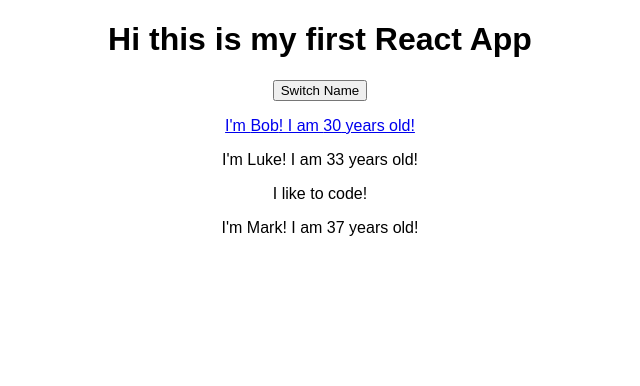
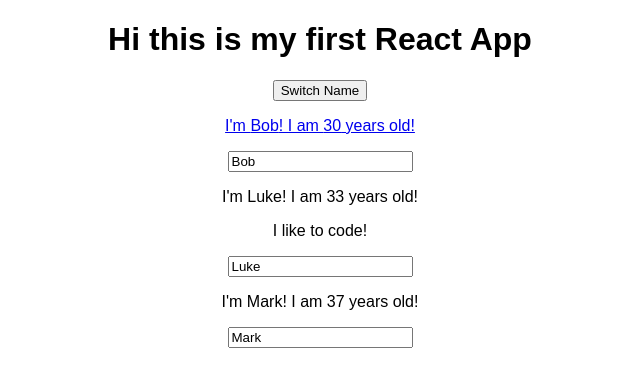
Before and after one commit to filipecamargos/React-Person-App-First-React-App, a React (Create React App) app: page / in a window 1280 px wide. Shown: the top 386 px of the page, without its empty margins (320-960 px from the left). Built offline with nearby package versions, Linux system fonts and the light colour scheme.

Commit message:
Two way biding

```diff
--- a/src/App.js
+++ b/src/App.js
@@ -21,9 +21,20 @@
   switchNameHandler = (newName) => {
     this.setState({
       persons: [
-        { name:"Bob Marley", age:"30"},
+        { name:newName, age:"30"},
         { name:"Luke Hoge", age:"33"},
-        { name:newName, age:"40"},
+        { name:"Mark Douth", age:"40"},
+      ],
+    })
+  }
+
+  //Method to change name
+  nameChangeHandler = (event) => {
+    this.setState({
+      persons: [
+        { name:event.target.value, age:"30"},
+        { name:"Luke Hoge", age:"33"},
+        { name:"Mark Douth", age:"40"},
       ],
     })
   }
@@ -42,6 +53,7 @@
           name={this.state.persons[0].name}
           age={this.state.persons[0].age}
           refSwitchNameHandler={this.switchNameHandler.bind(this, "Marcus Broke")}
+          refNameChangeHandler={this.nameChangeHandler.bind()}
         /></a>
         <Person
           name={this.state.persons[1].name}
--- a/src/Person/Person.js
+++ b/src/Person/Person.js
@@ -10,6 +10,7 @@
         <div>
         <p onClick={props.refSwitchNameHandler}>I'm {props.name}! I am {props.age} years old!</p>
         <p>{props.children}</p>
+        <input type="text" onChange={props.refNameChangeHandler} value={props.name}></input>
         </div>
     );
 }
```
